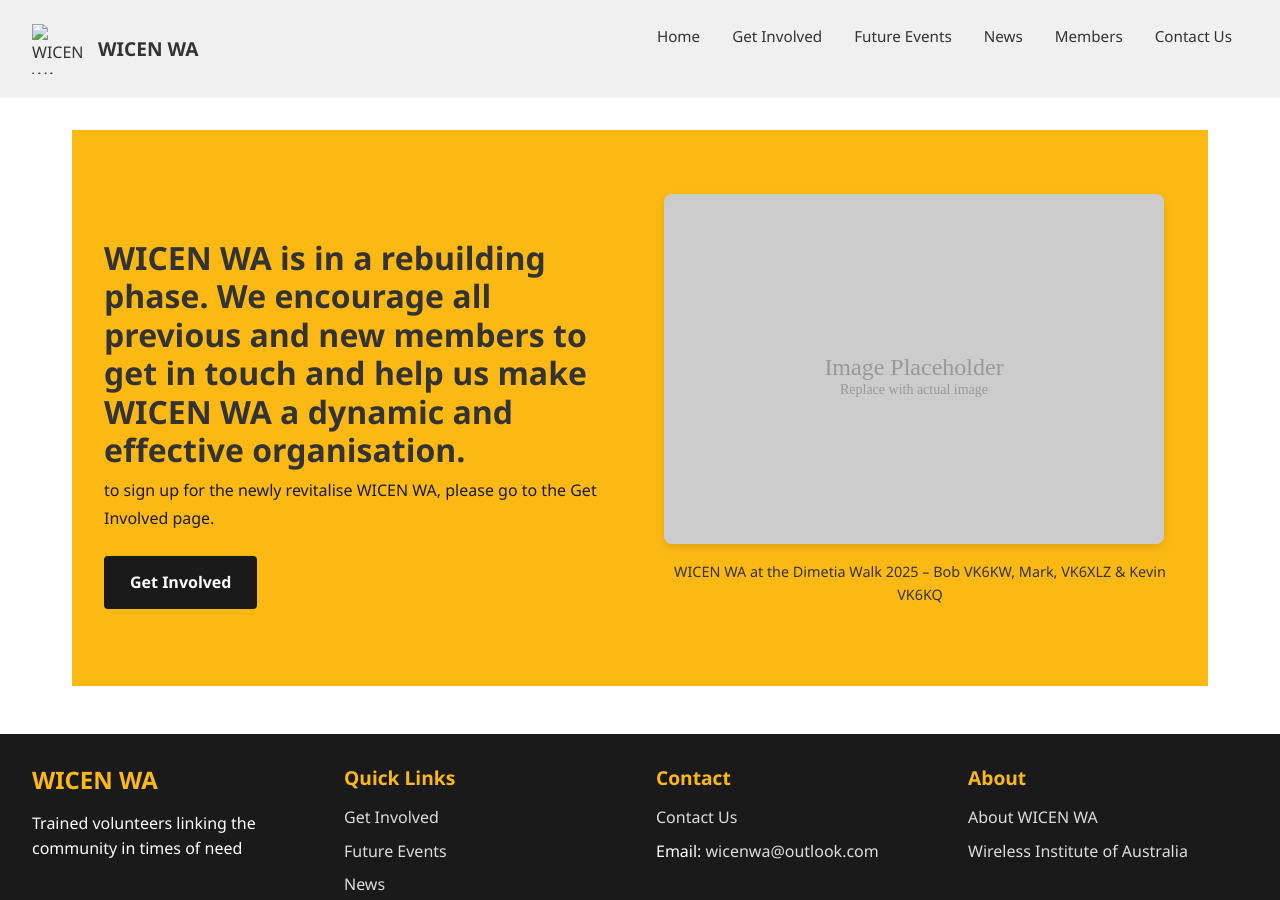
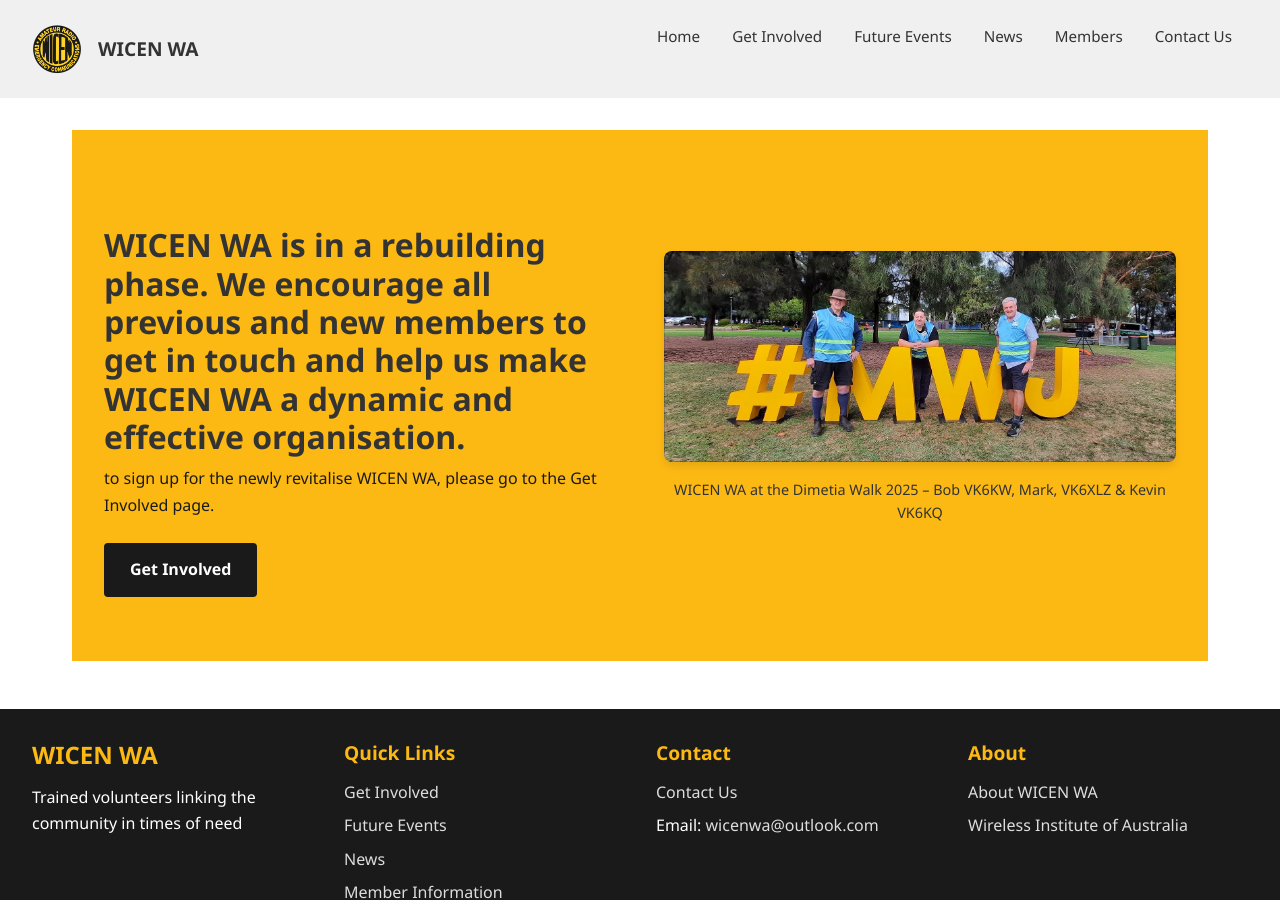
Before and after one commit to jubbp/WICENWA-Web, a Jekyll site: the page built from index.md, in a window 1280 px wide and 900 px high. Built offline with Jekyll 4.4.1, drawn with Linux system fonts in a browser that asks for light colours.

Commit message:
added index images

```diff
--- a/_includes/header.html
+++ b/_includes/header.html
@@ -2,7 +2,7 @@
   <div class="header-content">
     <div class="logo-section">
       <a href="/" class="logo-link">
-        <img src="/assets/logo.png" alt="WICEN WA Logo" class="logo-image">
+        <img src="/assets/WicenLogoBlackYellowTrans.png" alt="WICEN WA Logo" class="logo-image">
         <span class="site-title">{{ site.title }}</span>
       </a>
     </div>
--- a/index.md
+++ b/index.md
@@ -11,7 +11,7 @@
       <a href="/get-involved" class="btn">Get Involved</a>
     </div>
     <div class="hero-image-container">
-      <img src="/assets/dimetia-walk.svg" alt="WICEN WA at the Dimetia Walk 2025" class="hero-image">
+      <img src="/assets/Dementia-2025.jpg" alt="WICEN WA at the Dimetia Walk 2025" class="hero-image">
       <p class="hero-image-caption">WICEN WA at the Dimetia Walk 2025 – Bob VK6KW, Mark, VK6XLZ & Kevin VK6KQ</p>
     </div>
   </div>
```
Also changed, not shown: assets/Dementia-2025.jpg (added), assets/WicenLogoBlackYellowTrans.png (added).
